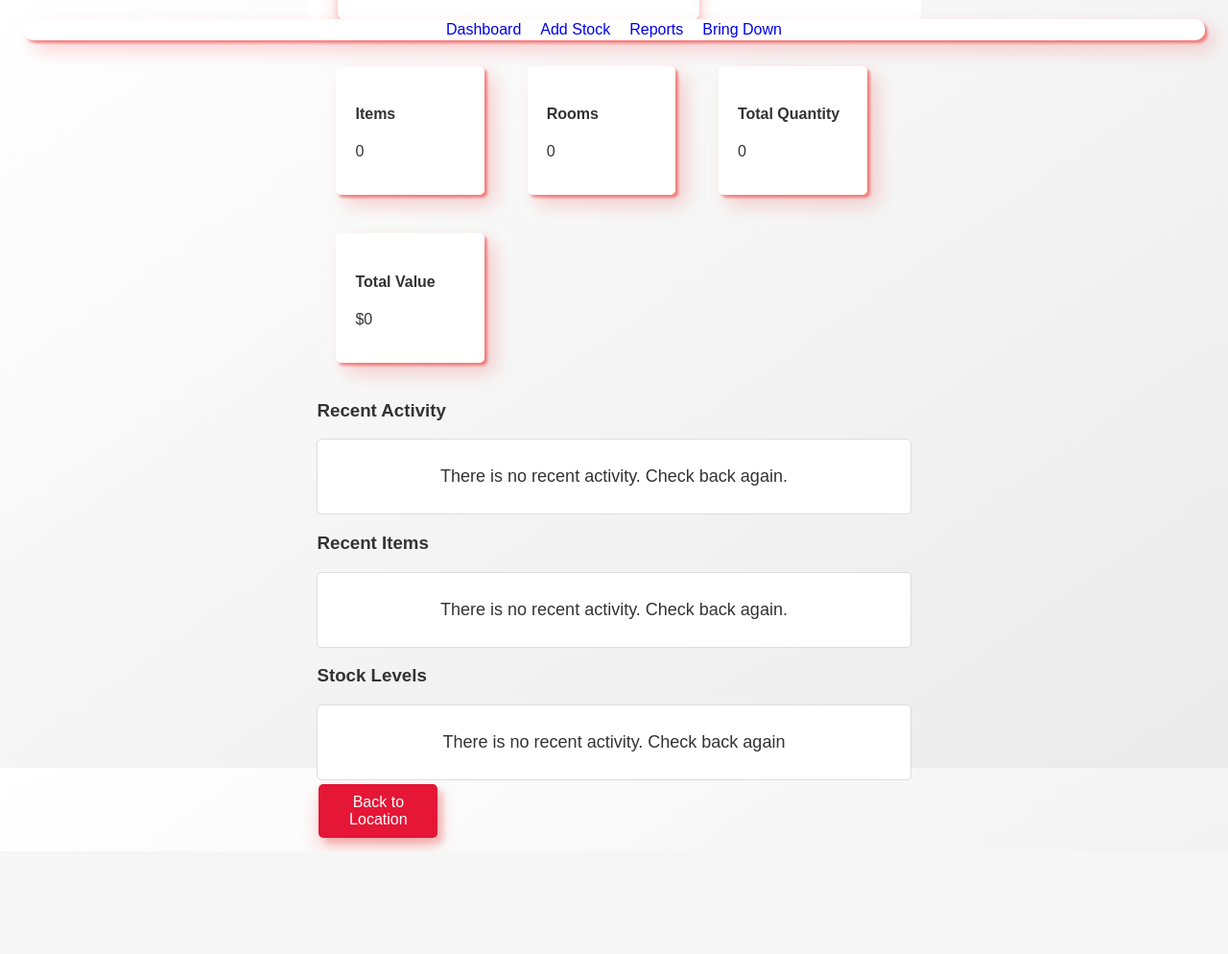
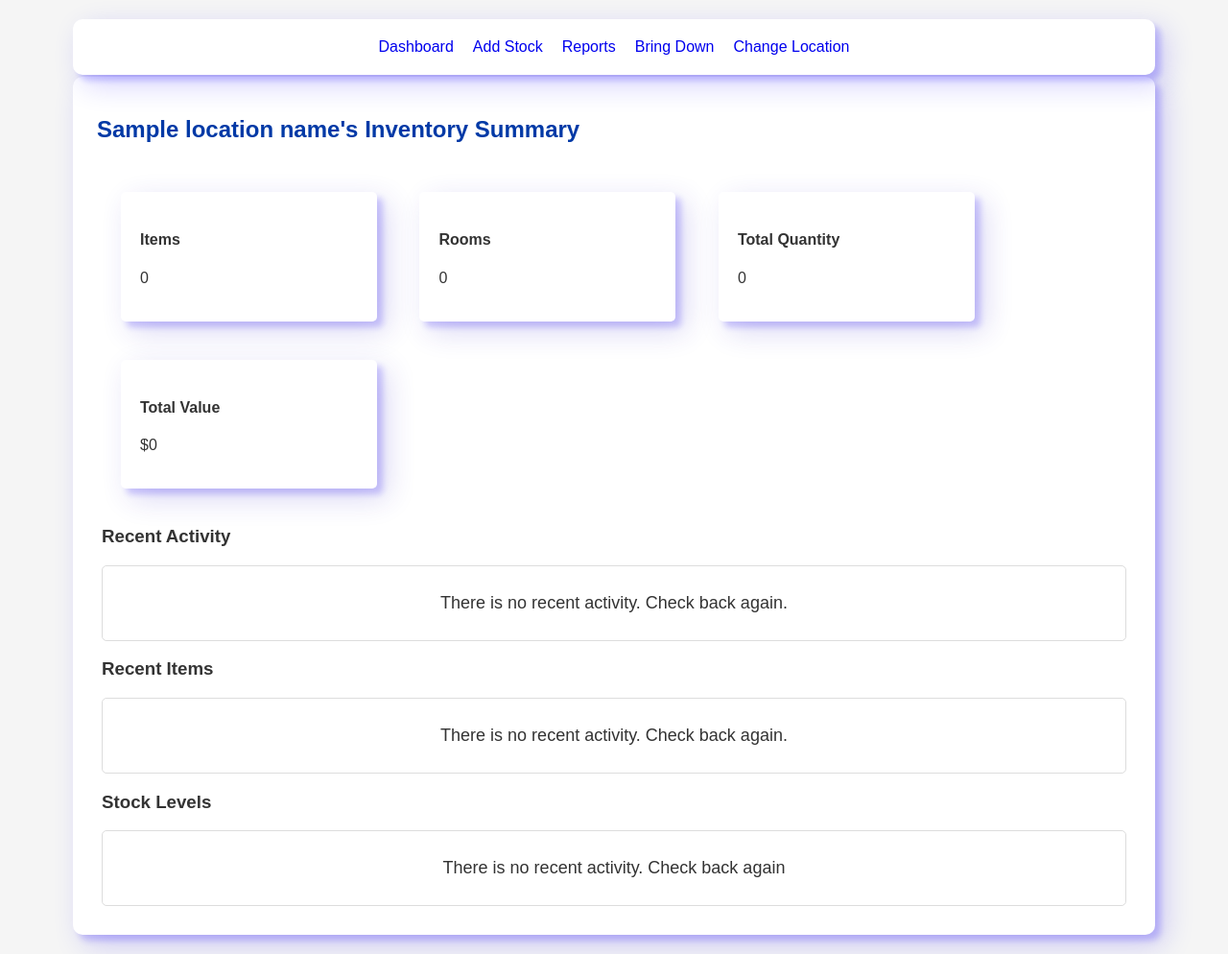
Before and after one commit to Nil-Vaghela/Inventory_GSU, a Flask app: template templates/dashboard.html in a window 1280 px wide. Shown: the whole page at 96% size. Before the commit the page ends 887 px from the top, so only its background shows below. Run offline with Flask 3, Linux system fonts and the light colour scheme; the template is opened without the code that fills it: most values are stand-ins (such as "Sample title", 1, 10 or a date in 2020).

Commit message:
Dashboard Design Changes

```diff
--- a/app.py
+++ b/app.py
@@ -13,11 +13,22 @@ def Run():
         return render_template("location.html",file = Show_Location)
     return render_template("location.html",file = Show_Location)
 
+
+@app.route('/Dashboard',methods = ["GET","POST"])
+def Dashboard():
+    if request.method == "POST":
+        location_name = request.form["LocationName"]
+        location_name = location_name[:-5]
+        return render_template("dashboard.html",LocationName = location_name)
+
+
+
+
 @app.route('/ListToBringDown', methods=['GET','POST'])
 def ListToBringDown():
     Show_Location = location.Location.ShowLocation()
 
-    return render_template("ListToBringDown.html",)
+    return render_template("ListToBringDown.html")
 
 
 if __name__ == '__main__':
--- /dev/null
+++ b/static/css/Dashboard.css
@@ -0,0 +1,111 @@
+.navbar {
+    display: flex;
+    justify-content: center;
+    position: relative;
+    text-align: center;
+  }
+.navbar a{
+    margin: 0 10px;
+    text-decoration: none;
+}
+.navbar a.active{
+    content: '';
+}
+
+body {
+    margin: 0;
+    font-family: Arial, sans-serif;
+    background-color: whitesmoke;
+    color: #333;
+    display: flex;
+    justify-content: center;
+    align-items:center; /* Align items to the start of the cross axis */
+    flex-direction: column;
+    min-height: 100vh; /* Use min-height to ensure body expands with content */
+}
+
+.navcontainer {
+    position: fixed;
+    top: 0;
+    justify-content: center;
+    background-color: #fff;
+    box-shadow: 10px 10px 30px rgba(28, 3, 248, 0.19), 6px 6px 6px rgba(28, 3, 248, 0.19);
+    border-radius: 10px;
+    overflow: hidden;
+    width: 85%;
+    margin: 20px auto; /* Center the navcontainer */
+    padding: 20px;
+    z-index: 10; /* Ensures nav is above other content */
+}
+
+.dashboard {
+    color: #333;
+    margin: 10px;
+}
+
+.header {
+    display: flex;
+    align-items: center;
+    justify-content: space-between;
+    height: 60px;
+    padding: 5px;
+    background: #fff;
+    color: #0039A6;
+}
+
+.header-wrapper {
+    display: flex;
+    justify-content: space-between;
+    flex-wrap: wrap;
+    background: #fff;
+    border-radius: 10px;
+    margin-bottom: 1rem;
+    padding: 10px 2rem;
+    align-items: center;
+}
+
+.card {
+    box-shadow: 10px 10px 30px rgba(53, 37, 197, 0.19),6px 6px 6px rgba(28, 3, 248, 0.19);
+    transition: 0.3s;
+    background: #fff;
+    border-radius: 5px;
+    padding: 20px;
+    margin: 20px;
+    display: inline-block;
+    width: calc(25% - 40px);
+}
+
+.card:hover {
+    box-shadow:10px 10px 30px rgba(28, 3, 248, 0.19),6px 6px 6px rgba(28, 3, 248, 0.19);
+}
+
+.container {
+    padding: 2px 16px;
+}
+
+
+
+.red-button:hover {
+    background-color: #E51636;
+}
+
+.sudo-card {
+    text-align: center;
+    padding: 10px;
+    margin-top: 10px;
+    font-size: 18px;
+    background-color: #fff;
+    border: 1px solid #ddd;
+    border-radius: 5px;
+}
+
+.container {
+    background-color: #fff;
+    box-shadow: 10px 10px 30px rgba(28, 3, 248, 0.19), 6px 6px 6px rgba(28, 3, 248, 0.19);
+    border-radius: 10px;
+    overflow: visible; /* Change to visible to ensure content is not clipped */
+    width: 85%;
+    padding: 20px;
+    margin-top: 10vh; /* Adjust this value based on the actual height of the navbar */
+    margin-bottom: 20px; /* Add some space at the bottom */
+}
--- a/templates/dashboard.html
+++ b/templates/dashboard.html
@@ -5,103 +5,25 @@
     <meta charset="UTF-8">
     <meta name="viewport" content="width=device-width, initial-scale=1.0">
     <title>Inventory Dashboard</title>
-    <link rel="stylesheet" href="static/css/NavBar.css">
-    <style>
-        body {
-            padding: 0;
-            margin: 0;
-            background-color: #F5F5F5;
-            font-family: 'Montserrat', sans-serif;
-        }
+    <link rel="stylesheet" href="/static/css/Dashboard.css">
 
-        .dashboard {
-            color: #333;
-            margin: 10px;
-        }
-
-        .header {
-            display: flex;
-            align-items: center;
-            justify-content: space-between;
-            height: 60px;
-            padding: 20px;
-            background: #fff;
-        }
-
-        .header-wrapper {
-            display: flex;
-            justify-content: space-between;
-            flex-wrap: wrap;
-            background: #fff;
-            border-radius: 10px;
-            margin-bottom: 1rem;
-            padding: 10px 2rem;
-            align-items: center;
-        }
-
-        .card {
-            box-shadow: 10px 10px 20px rgba(239, 15, 15, 0.19), 3px 3px 3px rgba(232, 5, 5, 0.423);
-            transition: 0.3s;
-            background: #fff;
-            border-radius: 5px;
-            padding: 20px;
-            margin: 20px;
-            display: inline-block;
-            width: calc(25% - 40px);
-        }
-
-        .card:hover {
-            box-shadow: 0 8px 16px 0 rgba(0, 0, 0, 0.2);
-        }
-
-        .container {
-            padding: 2px 16px;
-        }
-
-        .red-button {
-            background-color: #E51636;
-            border: none;
-            color: white;
-            padding: 10px 20px;
-            text-align: center;
-            text-decoration: none;
-            display: inline-block;
-            font-size: 16px;
-            margin: 4px 2px;
-            cursor: pointer;
-            border-radius: 5px;
-        }
-
-        .red-button:hover {
-            background-color: #E51636;
-        }
-
-        .sudo-card {
-            text-align: center;
-            padding: 10px;
-            margin-top: 10px;
-            font-size: 18px;
-            background-color: #fff;
-            border: 1px solid #ddd;
-            border-radius: 5px;
-        }
-    </style>
 </head>
-<div class="container">
+<div class="navcontainer">
     <div class="navbar">
         <a href="/" class="active">Dashboard</a>
         <a href="/">Add Stock</a>
         <a href="/">Reports</a>
-        <a href="/ListToBringDown.html">Bring Down</a>
+        <a href="ListToBringDown">Bring Down</a>
+        <a href="ListToBringDown">Change Location</a>
     </div>
 </div>
 
-<div class="main-content">
-    <div class="header-wrapper">
+<div class="container">
+
         <div class="header">
-            <h2>Inventory Summary</h2>
+            <h2> {{LocationName }}'s Inventory Summary</h2>
         </div>
-    </div>
+
     <div class="dashboard">
         <div class="card">
             <h4><b>Items</b></h4>
@@ -142,7 +64,7 @@
         <div class="sudo-card">
             <p>There is no recent activity. Check back again</p>
         </div>
-        <button class="red-button">Back to Location</button>
+
     </div>
 
 </div>
```
Also changed, not shown: templates/location.html (+12 -12 lines).
